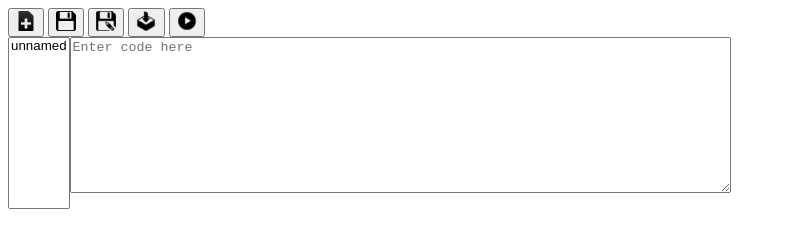
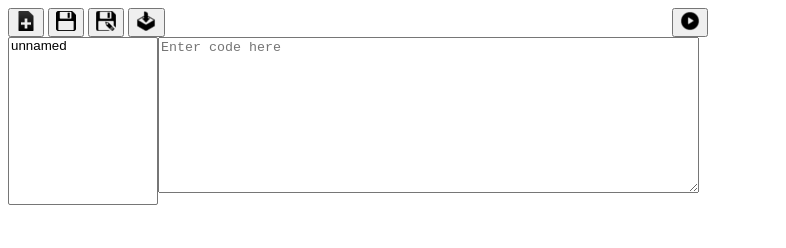
Before and after one commit to fishythefish/chromescript, a browser extension: page chromescript.html in a window 1280 px wide. Shown: the whole page, without its empty margins (0-786 px from the left). Drawn offline with Linux system fonts and the light colour scheme.

Commit message:
made them align better

```diff
--- a/chromescript.html
+++ b/chromescript.html
@@ -20,7 +20,7 @@
                 </select>
             </div>
             <div id="textbox">
-                <textarea id="scriptingspace" cols="80" rows="10"  placeholder="Enter code here"></textarea>
+                <textarea id="scriptingspace" cols="65" rows="10"  placeholder="Enter code here"></textarea>
             </div>
         </div>
     </body>
--- a/style.css
+++ b/style.css
@@ -1,13 +1,22 @@
 body {
-	min-width: 357px;
-    width: 750px;
+    width: 700px;
 	overflow-x: hidden;
+}
+#run{
+    float: right;
 }
 
 #loader{
+    width: 150px;
+    height: 175px;
     display: inline-block;
     position: relative;
     float: left;
+}
+
+select {
+    width: 150px;
+    height: 168px;
 }
 
 #textbox{
```
